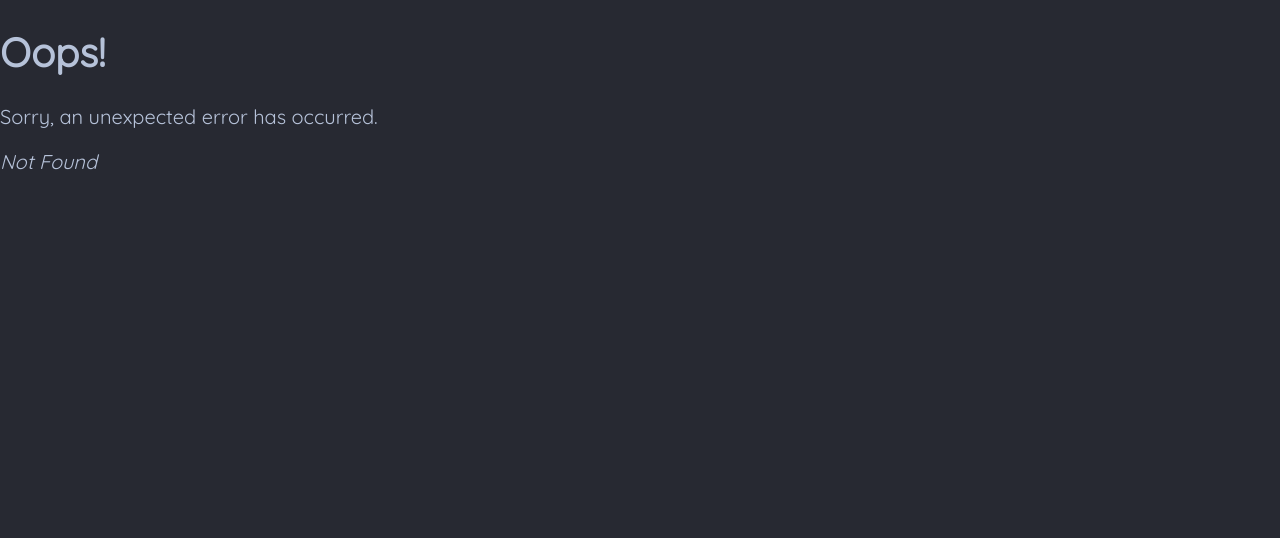
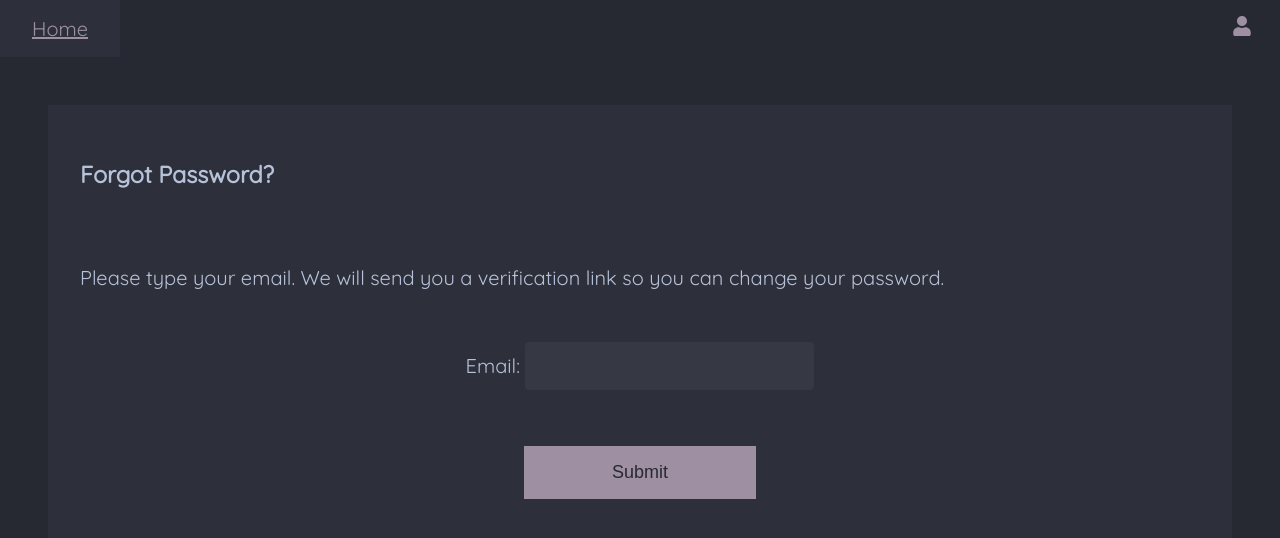
Before and after one commit to zinchenkomig/base-users-frontend, a React (Create React App) app: page /forgot_password in a window 1280 px wide. Before the commit this address had no page. Shown: the top 538 px of the page. Built offline with nearby package versions, Linux system fonts and the light colour scheme.

Commit message:
[TL-20] feat: basic password recovery

```diff
--- a/src/App.js
+++ b/src/App.js
@@ -11,6 +11,10 @@ import {useContext} from "react";
 import AuthContext from "./context/auth";
 import ProfileDropDown from "./components/ProfileDropDown";
 import Verification from "./pages/Verification";
+import ForgotPassword from "./pages/ForgotPassword";
+import VerificationEmailSent from "./pages/info/VerificationEmailSent";
+import SignupSuccess from "./pages/info/SignupSuccess";
+import RecoverPassword from "./pages/RecoverPassword";
 
 
 const router = createBrowserRouter([
@@ -44,6 +48,25 @@ const router = createBrowserRouter([
             {
                 path: "signup",
                 element: <SignUp/>
+            },
+            {
+                path: "forgot_password",
+                element: <ForgotPassword/>
+            },
+            {
+                path: "verification_sent",
+                element: <VerificationEmailSent/>
+            },
+            {
+                path: "signup_success",
+                element: <SignupSuccess/>
+            },
+            {
+                path: "recover_password/:token",
+                element: <RecoverPassword/>,
+                loader:  async ({ params }) => {
+                    return {"token": params.token};
+                }
             },
             {
                 path: "verify/:user_guid",
--- a/src/assets/style.css
+++ b/src/assets/style.css
@@ -320,4 +320,24 @@ button.no-bg-button:disabled:hover {
   display: flex;
   align-items: center;
 }
+.content-container {
+  background-color: var(--text-container);
+  display: flex;
+  justify-content: center;
+  flex-direction: column;
+  gap: 2rem;
+  flex-wrap: nowrap;
+  padding: 2rem;
+}
+.center {
+  display: flex;
+  flex-direction: column;
+  align-items: center;
+}
+.indent-top {
+  margin-top: 3rem;
+}
+.indent-left {
+  margin-left: 8rem;
+}
 /*# sourceMappingURL=style.css.map */
--- a/src/assets/style.less
+++ b/src/assets/style.less
@@ -388,3 +388,27 @@ button.no-bg-button:disabled:hover{
   display: flex;
   align-items: center;
 }
+
+.content-container{
+  background-color: var(--text-container);
+  display: flex;
+  justify-content: center;
+  flex-direction: column;
+  gap: 2rem;
+  flex-wrap: nowrap;
+  padding: 2rem;
+}
+
+.center{
+  display: flex;
+  flex-direction: column;
+  align-items: center;
+}
+
+.indent-top{
+  margin-top: 3rem;
+}
+
+.indent-left{
+  margin-left: 8rem;
+}
--- /dev/null
+++ b/src/pages/ForgotPassword.js
@@ -0,0 +1,70 @@
+import {useForm} from "react-hook-form";
+import axios from "../api/backend";
+import {useNavigate} from "react-router-dom";
+import {useState} from "react";
+
+export default function ForgotPassword(){
+    const { register, handleSubmit, formState: { errors } } = useForm({mode: "onBlur"});
+    const [submitError, setSubmitError] = useState(null)
+    const navigate = useNavigate();
+
+    async function validate_email(email){
+        const is_exists = await axios.get('/check/email', {params: {email: email}})
+            .then((response)=>{return response.data;}
+            )
+            .catch((reason)=>{console.log(reason)})
+        return is_exists || `Email ${email} is not registered`
+    }
+
+    function onSubmit(data) {
+        axios.post('/user/forgot_password', data)
+            .then(function (response) {
+                if (response.status === 200) {
+                    navigate('/verification_sent')
+                }
+            })
+            .catch(function (error) {
+                if (error.message === "Network Error"){
+                    setSubmitError("Sorry! Server is not available...");
+                }
+                else {
+                    setSubmitError("Failed to send a verification message!")
+                }
+            });
+    }
+
+    return (
+        <div className="content-container">
+            <h3>Forgot Password?</h3>
+            <p>Please type your email. We will send you a verification link so you can change your password.</p>
+            <form method="post" onSubmit={handleSubmit(onSubmit)}>
+                <div className="center">
+
+            <div>
+                Email: <input
+                type="email"
+                className="login-input"
+                {...register("email", {
+                    required: "This field is required",
+                    pattern: {
+                        value: /^[\w-.]+@([\w-]+\.)+[\w-]{2,4}$/g,
+                        message: 'Invalid email format'
+                    },
+                    minLength: {
+                        value: 4,
+                        message: "Minimum length is 4"
+                    },
+                    validate: validate_email
+                })}
+            />
+                {errors.email && <div className="input-warning">{errors.email.message}</div>}
+            </div>
+                    <div className="indent-top">
+                <button className="btn btn-primary" type="submit">Submit</button>
+                {submitError && <div className="input-warning">{submitError}</div>}
+                    </div>
+                </div>
+            </form>
+        </div>
+    )
+}
--- a/src/pages/Login.js
+++ b/src/pages/Login.js
@@ -83,7 +83,8 @@ export default function Login(){
             </form>
             <div className="login-choose-container">
                 <TelegramLogin/>
-                <Link to={`/signup`}>Sign Up</Link>
+                <div><Link to={`/forgot_password`}>Forgot password?</Link></div>
+                <div><Link to={`/signup`}>Sign Up</Link></div>
             </div>
         </div>
     )
--- /dev/null
+++ b/src/pages/RecoverPassword.js
@@ -0,0 +1,69 @@
+import {useLoaderData, useNavigate} from "react-router-dom";
+import {useState} from "react";
+import axios from "../api/backend";
+import {useForm} from "react-hook-form";
+
+export default function RecoverPassword(){
+    const { register, watch, handleSubmit, formState: { errors } } = useForm({mode: "onBlur"});
+    const data = useLoaderData();
+    const [submitError, setSubmitError] = useState(null)
+    const navigate = useNavigate()
+
+
+    function onSubmit(form_data) {
+        let submit_data = form_data
+        submit_data["token"] = data["token"]
+        submit_data["new_password"] = form_data["password"]
+        axios.post("/user/forgot_password/verify", submit_data).then(
+            (response) => {
+                if (response.status === 200){
+                    navigate("/profile")
+                }
+            }
+        ).catch((error) => {
+            setSubmitError(error.response.status)
+        })
+    }
+    return (
+        <div className="content-container">
+            <div className="center">
+                <h2>Password Recovery</h2>
+                <p>Fill the new password for your account</p>
+                <form method="post" onSubmit={handleSubmit(onSubmit)}>
+            <div className="input-field">
+                <div>Password</div>
+                <input
+                    type="password"
+                    className="login-input"
+                    {...register("password", {
+                        required: "This field is required",
+                        minLength: {
+                            value: 6,
+                            message: "Minimum password length is 6"
+                        }
+                    })}
+                />
+                {errors.password && <div className="input-warning">{errors.password.message}</div>}
+            </div>
+            <div className="input-field">
+                <div>Repeat password</div>
+                <input
+                    type="password"
+                    className="login-input"
+                    {...register("repeat_password", {
+                        validate: (value) => {
+                            if (watch('password') !== value) {
+                                return "Your passwords do not match";
+                            }
+                        }
+                    })}
+                />
+                {errors.repeat_password && <div className="input-warning">{errors.repeat_password.message}</div>}
+            </div>
+            <button className="btn btn-primary" type="submit">Submit</button>
+            {submitError && <div className="input-warning">{submitError}</div>}
+                </form>
+                </div>
+        </div>
+    )
+}
--- a/src/pages/Verification.js
+++ b/src/pages/Verification.js
@@ -8,7 +8,6 @@ export default function Verification(){
     const [verificationState, setVerificationState] = useState("verifying")
     const data = useLoaderData();
     useEffect(() => {
-        console.log("here")
         axios.post("/auth/verify", data).then(
             (response) => {
                 if (response.status === 200){
--- /dev/null
+++ b/src/pages/info/SignupSuccess.js
@@ -0,0 +1,11 @@
+import {Link} from "react-router-dom";
+
+export default function SignupSuccess(){
+    return (
+        <div className="content-container">
+            <h3>Sign Up successful</h3>
+            <div>Now you need to verify your email. We sent you a message with a verification link</div>
+            <Link to="/login">To Login Page</Link>
+        </div>
+    )
+}
--- /dev/null
+++ b/src/pages/info/VerificationEmailSent.js
@@ -0,0 +1,9 @@
+
+export default function VerificationEmailSent(){
+    return (
+        <div className="content-container">
+            <h3>Email Sent</h3>
+            <div>We sent a verification message on your email. Check your inbox.</div>
+        </div>
+    )
+}
```
Also changed, not shown: src/pages/PasswordChange.js (added), 1 other file (tests, documents, lock files or other folders).
